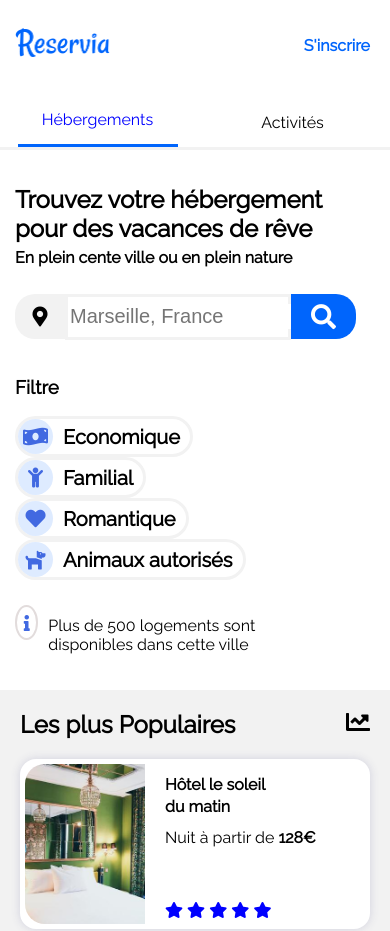
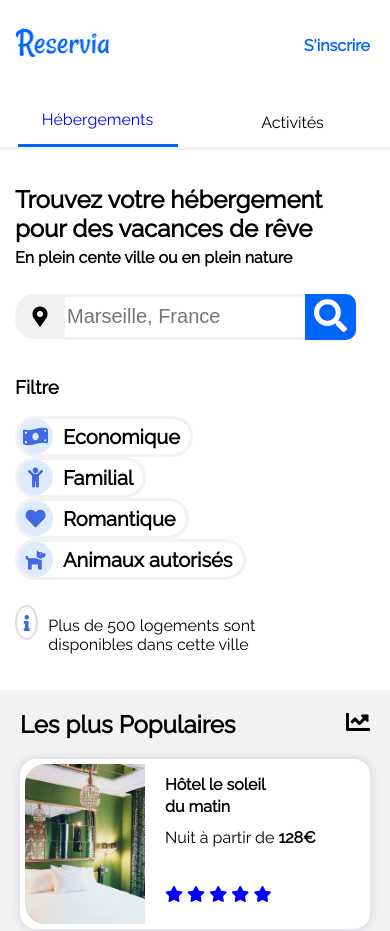
Before and after one commit to lahcenOK/OukaddourLahcen_2_29042021, a plain HTML site: page index.html in a window 390 px wide. Shown: the top 931 px of the page. Drawn offline with Linux system fonts and the light colour scheme.

Commit message:
Révision html et css

```diff
--- a/index.html
+++ b/index.html
@@ -56,9 +56,12 @@
                 <div class="boutonrecherche">
                     <input type="submit" value="Rechercher"/>
                 </div>
-                <div class= "boutonrechercheicon">
-                    <i class="fas fa-search"> </i>
+                <div class="iconboutonrecherche">
+                    <button class="iconrecherche" >
+                        <i class="fas fa-search"> </i>
+                    </button>
                 </div>
+
             </form>
 
             <!--section Filtre-->
--- a/style.css
+++ b/style.css
@@ -137,10 +137,11 @@ header .Box:nth-child(3){
 
 #Recherche .recherche_ville{
     height: 40px;
-    width: 25%;
+    width: 35%;
     display: flex;
     align-items: center;
-    border: 3px solid#F2F2F2;
+    border-bottom: 3px solid#F2F2F2;
+    border-top: 3px solid#F2F2F2;
 }
 
 #Recherche input{
@@ -167,8 +168,9 @@ header .Box:nth-child(3){
     color: white;
 }
 
-#Recherche .boutonrechercheicon {
-      color: white;
+#Recherche .iconboutonrecherche {
+  display: none;
+
 }
 
 /* Zone Filtres */
@@ -273,7 +275,7 @@ header .Box:nth-child(3){
     color: #000;
     border-radius: 1em;
     margin-bottom: 1em;
-    background-color: white;
+    background-color:white;
     border: 5px solid white;
     border-radius: 20px 20px 20px 20px;
     line-height: 0px;
@@ -349,8 +351,6 @@ header .Box:nth-child(3){
 }
 
 #HebergementPopulaire .infoheberge{
-    display:flex;
-    flex-direction: column;
     margin-left: 20px;
 }
 
@@ -380,13 +380,13 @@ header .Box:nth-child(3){
 }
 
 #Activites .Box {
-    margin: 2em 0em 2em 0em;
+    width: 100%;
 	max-height: 100%;
-    width: 100%;
+    margin: 2em 0em 3em 0em;
+    flex-direction: column;
+    display: flex;
     border-radius: 2rem;
     box-shadow: 0 0 10px rgb(208, 208, 221);
-    display: flex;
-    flex-direction: column;
 }
 
  #Activites .Activite{
@@ -401,7 +401,7 @@ header .Box:nth-child(3){
 #Activites .image_activite{
     display: flex;
     flex-direction: column;
-     width: 100%;
+    width: 100%;
     height: 100%;
     border-radius: 20px;
     margin: 0;
@@ -498,7 +498,7 @@ footer .sous_titre {
     color: black;
     line-height: 2rem;
 }
-.sous_titre:hover {
+footer .sous_titre:hover {
     cursor: pointer;
     text-decoration-line: underline;
 }
--- a/stylem.css
+++ b/stylem.css
@@ -24,7 +24,7 @@
 
     /*Navigation*/
 
-     .menunav {
+    .menunav {
         border-bottom: 3px solid  #F2F2F2;
     }
 
@@ -57,25 +57,27 @@
     }
     #Recherche .recherche_ville{
         height: 40px;
-        width: 220px;
+        width: 240px;
+        border-right:none;
     }
-    .boutonrechercheicon {
-        height: 45px;
-        width: 130px;
-        padding: 0 20 0 0;
-        display: flex;
-        justify-content: center;
-        align-items: center;
-        background-color:  #0065FC;
-        padding: 0px 20px 0px 20px;
-        border-radius: 0px 20px 20px 0px;
-        color: white;
-        font-size: 25px;
-        text-align: center;
-    }
+
     #Recherche .boutonrecherche{
         display:none ;
     }
+
+    #Recherche .iconboutonrecherche {
+        display: block;
+    }
+
+    .iconrecherche {
+
+       font-size: 33px;
+       background-color: #0065FC;
+       color: white;
+       border-radius: 0px 10px 10px 0px;
+       border :  3px solid  #0065FC ;
+    }
+
 
     /* Zone Filtres*/
 
@@ -146,7 +148,7 @@
     }
 
     #Activites .Box:nth-child(2) {
-        height: 210px;
+        height: 230px;
     }
 
     /*Section footer */
@@ -156,7 +158,7 @@
 
      }
 
-    .sous_titre:hover {
+    footer .sous_titre:hover {
         cursor: pointer;
         text-decoration-line: underline;
     }
```
